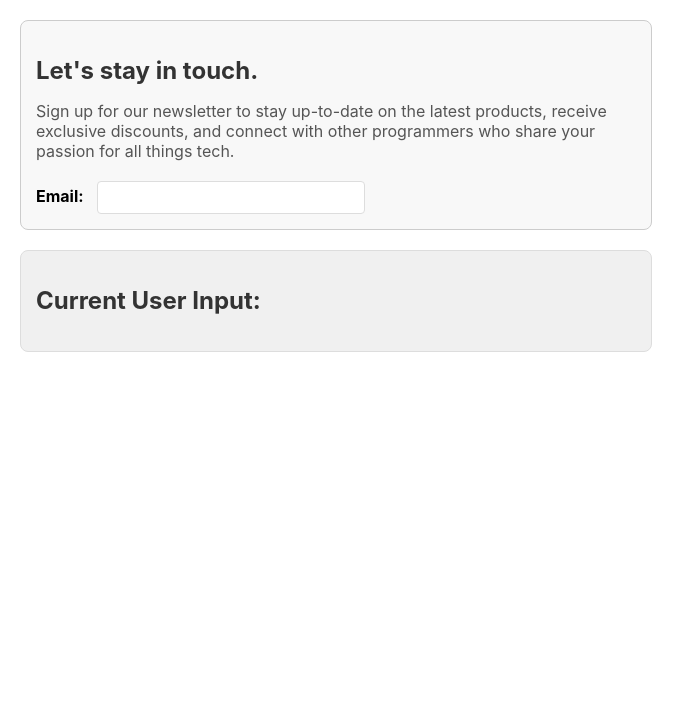
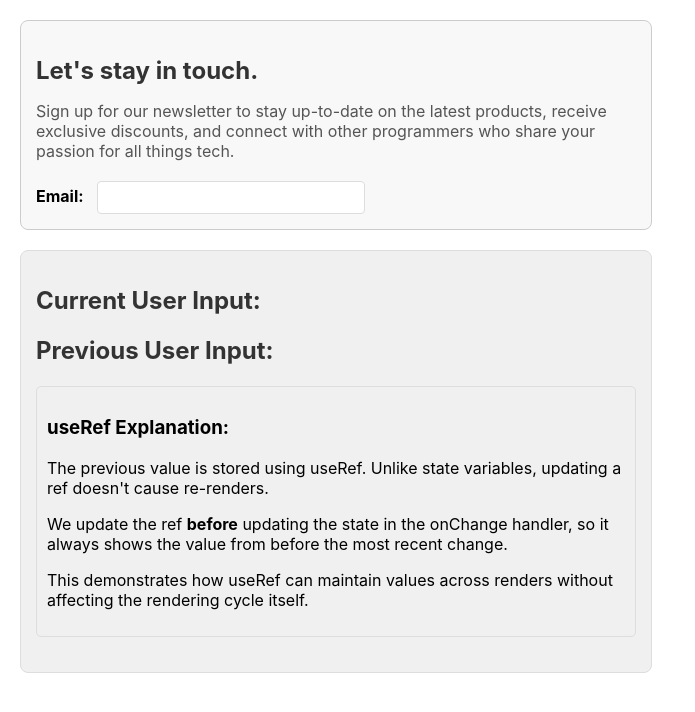
Before and after one commit to Ngocphuc1910/learnReact, a React (Create React App) app in the folder myfirstreactap/: page /form in a window 1280 px wide. Shown: the top 712 px of the page, without its empty margins (0-695 px from the left). Built offline with nearby package versions, Linux system fonts and the light colour scheme.

Commit message:
just a show up commit that I can say I have implement the useRef

```diff
--- a/myfirstreactap/src/form.js
+++ b/myfirstreactap/src/form.js
@@ -1,4 +1,4 @@
-import React, { useState, useEffect } from 'react';
+import React, { useState, useEffect, useRef } from 'react';
 import './App.css';
 
 function Input() {
@@ -7,7 +7,13 @@ function Input() {
   const [message, setMessage] = useState('');
   const [typingTimer, setTypingTimer] = useState(null);
 
+  // Add a useRef to track previous input value
+  const previousInputValue = useRef('');
+
   const handleUserInput = (e) => {
+    // Store the current value as the previous value BEFORE updating state
+    previousInputValue.current = userInput;
+    // Then update the state with the new value
     setUserInput(e.target.value);
   };
 
@@ -49,6 +55,9 @@ function Input() {
     };
   }, [userInput]); // This effect runs whenever userInput changes
 
+  // Remove the useEffect that was updating the ref
+  // since we're now updating it before the state change
+
   return (
     <>
       <div className="emailContainer">
@@ -73,6 +82,18 @@ function Input() {
       <div className="inputDisplay">
         <h2>Current User Input: </h2>
         <h4>{userInput}</h4>
+
+        {/* Display previous input value */}
+        <h2>Previous User Input: </h2>
+        <h4>{previousInputValue.current}</h4>
+
+        {/* Update explanation about useRef */}
+        <div style={{ margin: '20px 0', padding: '10px', border: '1px solid #ddd', borderRadius: '5px' }}>
+          <h3>useRef Explanation:</h3>
+          <p>The previous value is stored using useRef. Unlike state variables, updating a ref doesn't cause re-renders.</p>
+          <p>We update the ref <strong>before</strong> updating the state in the onChange handler, so it always shows the value from before the most recent change.</p>
+          <p>This demonstrates how useRef can maintain values across renders without affecting the rendering cycle itself.</p>
+        </div>
       </div>
     </>
   );
```
